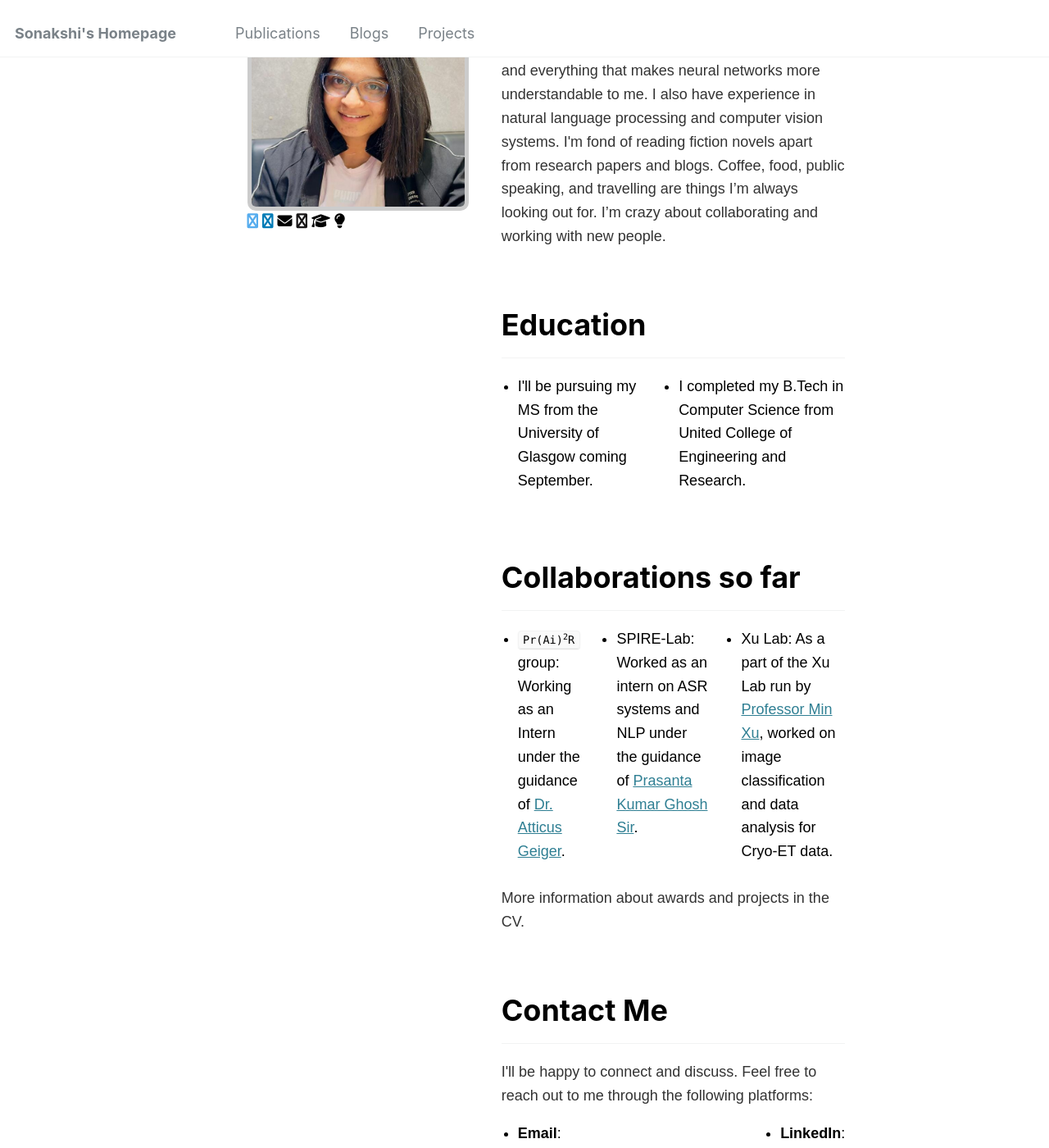
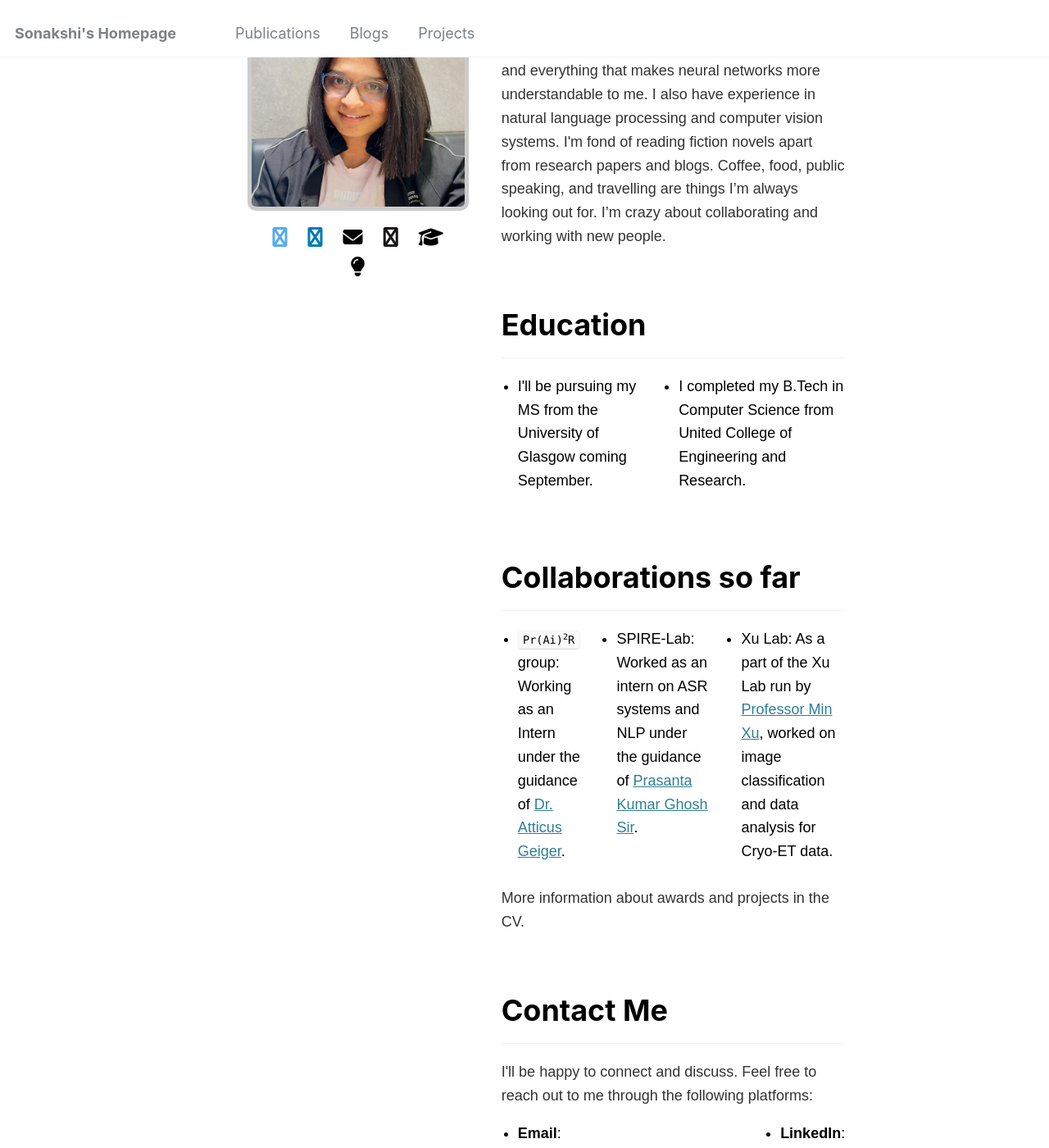
Before and after one commit to SonakshiChauhan/Sonakshi.github.io, a Jekyll site: the page built from _pages/about.md, in a window 1280 px wide and 1400 px high, scrolled down 237 px. Shown: the whole window at 82% size. Built offline with Jekyll 4.4.1, drawn with Linux system fonts in a browser that asks for light colours.

Commit message:
Update main.scss

```diff
--- a/assets/css/main.scss
+++ b/assets/css/main.scss
@@ -182,3 +182,23 @@ ul li {
     text-align: center; /* Center-align text on small screens */
   }
 }
+.social-icons {
+  margin-top: 15px; /* Space between image and icons */
+  text-align: center; /* Center the icons */
+}
+
+.social-icons a {
+  margin: 0 10px; /* Space between icons */
+  font-size: 24px; /* Icon size */
+  color: #333; /* Icon color */
+  text-decoration: none;
+  transition: color 0.3s;
+}
+
+.social-icons a:hover {
+  color: #0073e6; /* Icon hover color */
+}
+
+.social-icons i {
+  display: inline-block;
+}
```
